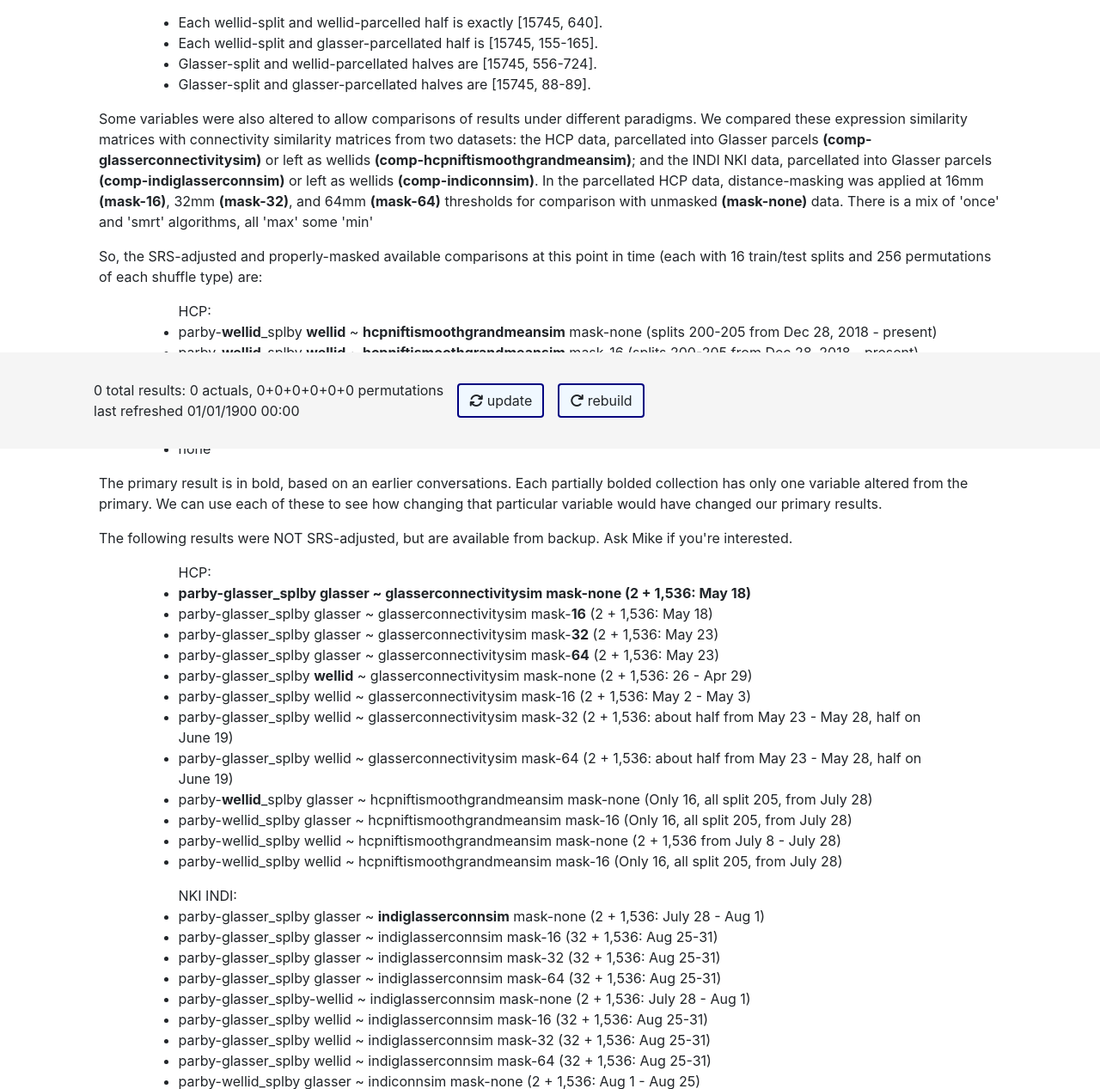
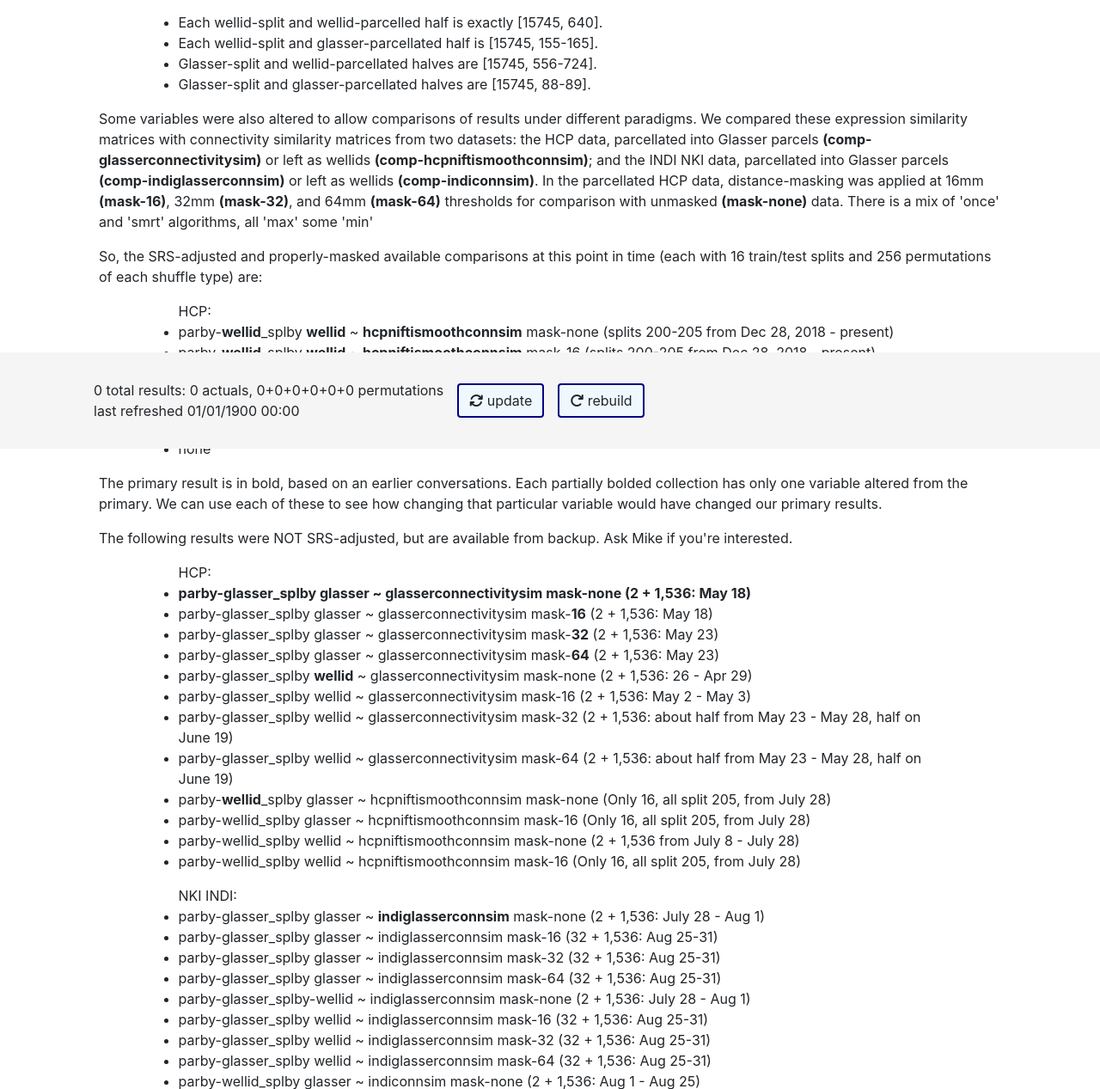
Before and after one commit to mfschmidt/ge_data_manager, a Django app: page /gedata/ in a window 1280 px wide. Shown: the part 278-1545 px from the top of the page at 86% size. Run offline with Django 3.2, Linux system fonts and the light colour scheme; data that the repository does not hold is empty; parts of the project's set-up code (start-up, migrations or seed data) failed here and were passed over; some libraries are stand-ins or nearby versions.

Commit message:
handle renamed connectivity files as hcpniftismoothconnsim rather than hcpniftismoothgrandmeansim

```diff
--- a/gedata/forms.py
+++ b/gedata/forms.py
@@ -125,7 +125,7 @@ class CompareForm(forms.Form):
         ('hcpgw16s', 'parby-glasser_splby-wellid ~ glasserconnectivitysim mask-16'),
         ('hcpgw32s', 'parby-glasser_splby-wellid ~ glasserconnectivitysim mask-32'),
         ('hcpgw64s', 'parby-glasser_splby-wellid ~ glasserconnectivitysim mask-64'),
-        ('hcpww00s', 'parby-wellid_splby-wellid ~ hcpniftismoothgrandmeansim mask-none'),
+        ('hcpww00s', 'parby-wellid_splby-wellid ~ hcpniftismoothconnsim mask-none'),
         ('nkigg00s', 'parby-glasser_splby-glasser ~ indiglasserconnsim mask-none'),
         ('nkigg16s', 'parby-glasser_splby-glasser ~ indiglasserconnsim mask-16'),
         ('nkigg32s', 'parby-glasser_splby-glasser ~ indiglasserconnsim mask-32'),
@@ -136,7 +136,7 @@ class CompareForm(forms.Form):
         ('nkigw64s', 'parby-glasser_splby-wellid ~ indiglasserconnsim mask-64'),
         ('nkiwg00s', 'parby-wellid_splby-glasser ~ indiconnsim mask-none'),
         ('nkiww00s', 'parby-wellid_splby-wellid ~ indiconnsim mask-none'),
-        ('hcpww16ss', 'parby-wellid_splby-wellid ~ hcpniftismoothgrandmeansim mask-none norm-srs'),
+        ('hcpww16ss', 'parby-wellid_splby-wellid ~ hcpniftismoothconnsim mask-none norm-srs'),
     ]
     left_set = forms.ChoiceField(
         label="start with", widget=forms.Select, choices=complete_sets, initial='hcpww16ss',
@@ -157,7 +157,7 @@ def image_dict_from_selection(selection):
         if selection[3].lower() == "g":
             image_dict['comp'] = "glasserconnectivitysim"
         elif selection[3].lower() == "w":
-            image_dict['comp'] = "hcpniftismoothgrandmeansim"
+            image_dict['comp'] = "hcpniftismoothconnsim"
     elif selection[:3].lower() == "nki":
         if selection[3].lower() == "g":
             image_dict['comp'] = "indiglasserconnsim"
--- a/gedata/tasks.py
+++ b/gedata/tasks.py
@@ -256,7 +256,7 @@ def comp_from_signature(signature, filename=False):
     """
     comp_map = {
         'hcpg': 'glasserconnectivitysim',
-        'hcpw': 'hcpniftismoothgrandmeansim',
+        'hcpw': 'hcpniftismoothconnsim',
         'nkig': 'indiglasserconnsim',
         'nkiw': 'indiconnsim',
         'f__g': 'fearglassersim',
@@ -266,7 +266,7 @@ def comp_from_signature(signature, filename=False):
         'fn_g': 'fearneutralglassersim',
         'fn_w': 'fearneutralsim',
         'glasserconnectivitysim': 'glasser-connectivity_sim.df',
-        'hcpniftismoothgrandmeansim': 'hcp_niftismooth_grandmean_sim.df',
+        'hcpniftismoothconnsim': 'hcp_niftismooth_conn_sim.df',
         'indiglasserconnsim': 'indi-glasser-conn_sim.df',
         'indiconnsim': 'indi-connectivity_sim.df',
         'fearglassersim': 'fear_glasser_sim.df',
@@ -567,8 +567,8 @@ def build_descriptor(comp, splitby, mask, normalization, batch):
     comp_map = {
         'glasser-connectivity_sim.df': 'hcpg',
         'glasserconnectivitysim': 'hcpg',
-        'hcp_niftismooth_grandmean_sim.df': 'hcpw',
-        'hcpniftismoothgrandmeansim': 'hcpw',
+        'hcp_niftismooth_conn_sim.df': 'hcpw',
+        'hcpniftismoothconnsim': 'hcpw',
         'indi-glasser-conn_sim.df': 'nkig',
         'indiglasserconnsim': 'nkig',
         'indi-connectivity_sim.df': 'nkiw',
--- a/gedata/templates/gedata/index.html
+++ b/gedata/templates/gedata/index.html
@@ -24,7 +24,7 @@
         </ul>
     <p> Some variables were also altered to allow comparisons of results under different paradigms.
         We compared these expression similarity matrices with connectivity similarity matrices from two datasets: the HCP data, parcellated into Glasser parcels
-        <b>(comp-glasserconnectivitysim)</b> or left as wellids <b>(comp-hcpniftismoothgrandmeansim)</b>; and the INDI NKI data, parcellated
+        <b>(comp-glasserconnectivitysim)</b> or left as wellids <b>(comp-hcpniftismoothconnsim)</b>; and the INDI NKI data, parcellated
         into Glasser parcels <b>(comp-indiglasserconnsim)</b> or left as wellids <b>(comp-indiconnsim)</b>. In the parcellated HCP data, distance-masking
         was applied at 16mm <b>(mask-16)</b>, 32mm <b>(mask-32)</b>, and 64mm <b>(mask-64)</b>
         thresholds for comparison with unmasked <b>(mask-none)</b> data. There is a mix of 'once' and 'smrt' algorithms, all 'max' some 'min'
@@ -34,10 +34,10 @@
     </p>
 
     <ul>HCP:
-        <li>parby-<b>wellid</b>_splby <b>wellid</b> ~ <b>hcpniftismoothgrandmeansim</b>  mask-none (splits 200-205 from Dec 28, 2018 - present)</li>
-        <li>parby-<b>wellid</b>_splby <b>wellid</b> ~ <b>hcpniftismoothgrandmeansim</b>  mask-16 (splits 200-205 from Dec 28, 2018 - present)</li>
-        <li>parby-<b>wellid</b>_splby <b>wellid</b> ~ <b>hcpniftismoothgrandmeansim</b>  mask-32 (splits 200-205 from Dec 28, 2018 - present)</li>
-        <li>parby-<b>wellid</b>_splby <b>wellid</b> ~ <b>hcpniftismoothgrandmeansim</b>  mask-64 (splits 200-205 from Dec 28, 2018 - present)</li>
+        <li>parby-<b>wellid</b>_splby <b>wellid</b> ~ <b>hcpniftismoothconnsim</b>  mask-none (splits 200-205 from Dec 28, 2018 - present)</li>
+        <li>parby-<b>wellid</b>_splby <b>wellid</b> ~ <b>hcpniftismoothconnsim</b>  mask-16 (splits 200-205 from Dec 28, 2018 - present)</li>
+        <li>parby-<b>wellid</b>_splby <b>wellid</b> ~ <b>hcpniftismoothconnsim</b>  mask-32 (splits 200-205 from Dec 28, 2018 - present)</li>
+        <li>parby-<b>wellid</b>_splby <b>wellid</b> ~ <b>hcpniftismoothconnsim</b>  mask-64 (splits 200-205 from Dec 28, 2018 - present)</li>
     </ul>
     <ul>NKI INDI:
         <li>none</li>
@@ -57,10 +57,10 @@
         <li>parby-glasser_splby wellid ~ glasserconnectivitysim  mask-16 (2 + 1,536: May 2 - May 3)</li>
         <li>parby-glasser_splby wellid ~ glasserconnectivitysim  mask-32 (2 + 1,536: about half from May 23 - May 28, half on June 19)</li>
         <li>parby-glasser_splby wellid ~ glasserconnectivitysim  mask-64 (2 + 1,536: about half from May 23 - May 28, half on June 19)</li>
-        <li>parby-<b>wellid</b>_splby glasser ~ hcpniftismoothgrandmeansim  mask-none (Only 16, all split 205, from July 28)</li>
-        <li>parby-wellid_splby glasser ~ hcpniftismoothgrandmeansim  mask-16 (Only 16, all split 205, from July 28)</li>
-        <li>parby-wellid_splby wellid ~ hcpniftismoothgrandmeansim  mask-none (2 + 1,536 from July 8 - July 28)</li>
-        <li>parby-wellid_splby wellid ~ hcpniftismoothgrandmeansim  mask-16 (Only 16, all split 205, from July 28)</li>
+        <li>parby-<b>wellid</b>_splby glasser ~ hcpniftismoothconnsim  mask-none (Only 16, all split 205, from July 28)</li>
+        <li>parby-wellid_splby glasser ~ hcpniftismoothconnsim  mask-16 (Only 16, all split 205, from July 28)</li>
+        <li>parby-wellid_splby wellid ~ hcpniftismoothconnsim  mask-none (2 + 1,536 from July 8 - July 28)</li>
+        <li>parby-wellid_splby wellid ~ hcpniftismoothconnsim  mask-16 (Only 16, all split 205, from July 28)</li>
     </ul>
     <ul>NKI INDI:
         <li>parby-glasser_splby glasser ~ <b>indiglasserconnsim</b>  mask-none (2 + 1,536: July 28 - Aug 1)</li>
```
